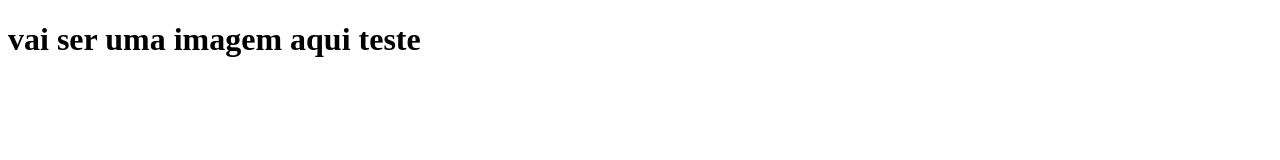
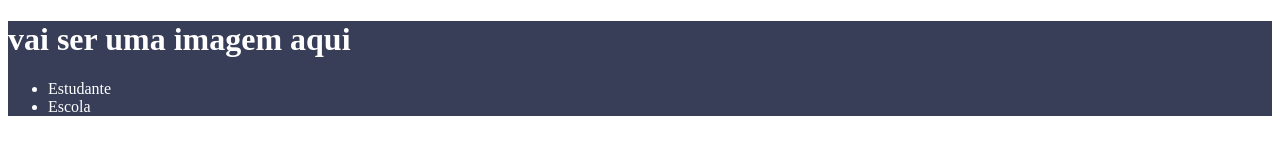
Before and after one commit to satobruno/site-escola, a plain HTML site: page index.html in a window 1280 px wide. Drawn offline with Linux system fonts and the light colour scheme.

Commit message:
Add files via upload

```diff
--- a/index.html
+++ b/index.html
@@ -4,8 +4,15 @@
     <meta charset="UTF-8">
     <meta name="viewport" content="width=device-width, initial-scale=1.0">
     <title>Document</title>
+    <link rel="stylesheet" href="style.css">
 </head>
 <body>
-    <h1>vai ser uma imagem aqui teste</h1>
-</body>
+    <header>
+        <h1>vai ser uma imagem aqui</h1>
+        <ul>
+            <li>Estudante</li>
+            <li>Escola</li>
+        </ul>
+    </header>
+    </body>
 </html>
--- a/style.css
+++ b/style.css
@@ -0,0 +1,4 @@
+header {
+    background-color:#383d58;
+    color: white;
+}
```
